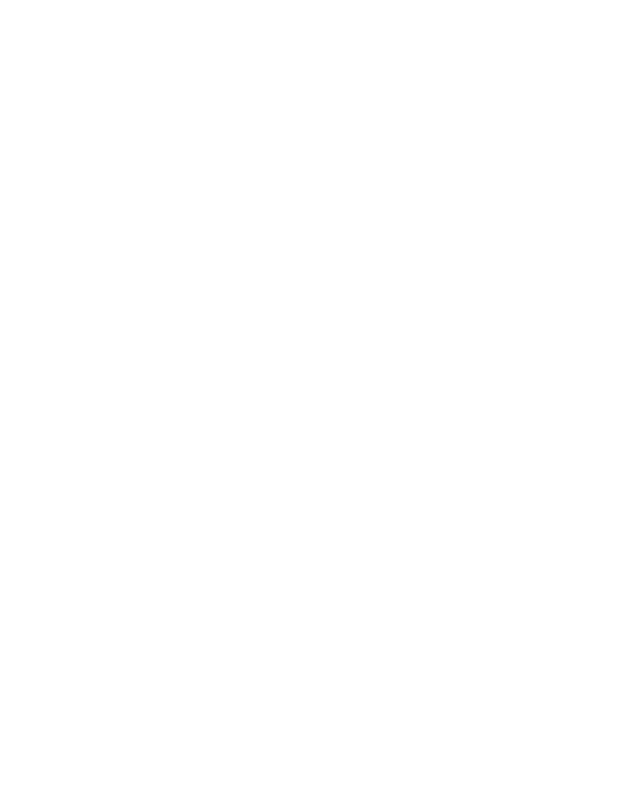
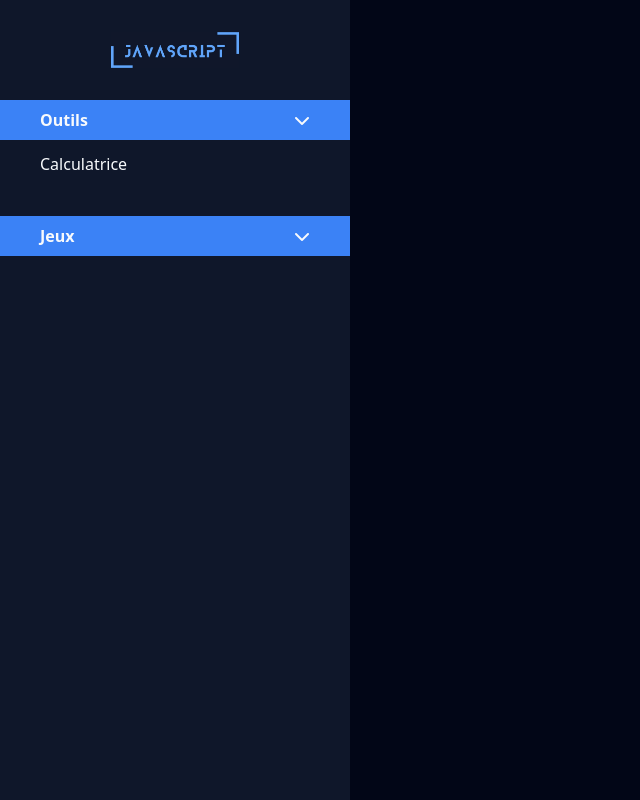
Before and after one commit to stephanievanoverberghe/JavaScript, a website: page index.html in a window 1280 px wide. Shown: the whole page, without its empty margins (0-640 px from the left). Drawn offline with nearby package versions, Linux system fonts and the light colour scheme; files that its build step writes are made by us from their sources.

Commit message:
fix: header JSON

```diff
--- a/index.html
+++ b/index.html
@@ -4,14 +4,30 @@
 <head>
     <meta charset="UTF-8">
     <meta name="viewport" content="width=device-width, initial-scale=1.0">
-    <link rel="stylesheet" href="./public/assets/css/style.css">
+    <link rel="stylesheet" href="./src/assets/css/output.css">
+    <script
+      src="https://kit.fontawesome.com/33a775bcdb.js"
+      crossorigin="anonymous"
+    ></script>
     <title>JavaScript</title>
 </head>
 
-<body>
+<body class="bg-slate-950 text-slate-50 h-screen lg:grid grid-cols-[350px_auto]">
+    <header class="bg-slate-900">
+        <div class="flex flex-col justify-center items-center py-4 lg:py-0">
+            <img src="./src/assets/img/logo.jpg" alt="Logo du site JavaScript" class="w-56 pb-5 lg:pb-0 lg:w-32 lg:my-8">
+            <button class="lg:hidden">
+                <i class="fa-solid fa-bars fa-2xl"></i>
+            </button>
+            <nav class="hidden lg:block w-full plays">
+            </nav>
+        </div>
+
+    </header>
+    <main></main>
 
 
-    <script src="./public/assets/js/index.js"></script>
+    <script type="module" src="./src/assets/js/index.js"></script>
 </body>
 
 </html>
--- a/src/assets/js/index.js
+++ b/src/assets/js/index.js
@@ -0,0 +1,52 @@
+/**
+ * Return file JSON
+ * Insert elements
+ * Toggle elements
+ */
+document.addEventListener('DOMContentLoaded', function () {
+    fetch('src/assets/json/plays.json')
+        .then(response => response.json())
+        .then(data => {
+            const playsItems = document.querySelector('.plays');
+            let htmlContent = '';
+            data.forEach((item, index) => {
+                let hiddenClass = index === 0 ? '' : 'hidden';
+                let playsHtml = `
+                    <div>
+                        <div class="mb-1 bg-blue-500 flex justify-between items-center px-10 py-2 cursor-pointer toggle" data-toggle="${index}">
+                            <span class="font-bold">${item.name}</span>
+                            <i class="fa-solid fa-chevron-down rotate-180 transition-transform duration-300 ease-in-out toggle-icon"></i>
+                        </div>
+                        <div class="${hiddenClass} plays-content-${index}">
+                            <div class="mt-1 mb-8 flex flex-col">
+                `;
+
+                item.plays.forEach(play => {
+                    playsHtml += `<a href="${play.url}" class="hover:bg-blue-950 px-10 py-2">${play.name}</a>`;
+                });
+
+                playsHtml += `</div></div></div>`;
+                htmlContent += playsHtml;
+            });
+
+            playsItems.innerHTML = htmlContent;
+
+            /**
+             * ADD TOGGLE ELEMENTS
+             */
+            document.querySelectorAll('.toggle').forEach(toggle => {
+                toggle.addEventListener('click', function () {
+                    const index = this.getAttribute('data-toggle');
+                    const contentDiv = document.querySelector(`.plays-content-${index}`);
+                    const icon = this.querySelector('.toggle-icon');
+                    if (contentDiv) {
+                        contentDiv.classList.toggle('hidden');
+                        icon.classList.toggle('rotate');
+                    } else {
+                        console.error('Element not found:', `.plays-content-${index}`);
+                    }
+                });
+            });
+        })
+        .catch(error => console.error('Erreur lors du chargement du fichier JSON:', error));
+});
--- /dev/null
+++ b/src/assets/json/plays.json
@@ -0,0 +1,42 @@
+[
+    {
+        "id": 1,
+        "name": "Outils",
+        "plays": [
+            {
+                "id": 1,
+                "name": "Calculatrice",
+                "url": "",
+                "img": "",
+                "description": ""
+            }
+        ]
+    },
+    {
+        "id": 2,
+        "name": "Jeux",
+        "plays": [
+            {
+                "id": 1,
+                "name": "Shifumi",
+                "url": "",
+                "img": "",
+                "description": ""
+            },
+            {
+                "id": 2,
+                "name": "Jeu du pendu",
+                "url": "",
+                "img": "",
+                "description": ""
+            },
+            {
+                "id": 2,
+                "name": "Démineur",
+                "url": "",
+                "img": "",
+                "description": ""
+            }
+        ]
+    }
+]
--- a/tailwind.config.js
+++ b/tailwind.config.js
@@ -4,7 +4,6 @@ module.exports = {
     "./src/**/**/*.{html, js, jsx}",
     "./*.{html, js, jsx}"
   ],
-  darkMode: 'selector',
   theme: {
     // A l'extérieur, ça remplace les fonctionnalités se trouvant dans le thème tailwind
     extend: {
```
Also changed, not shown: src/assets/css/output.css.
